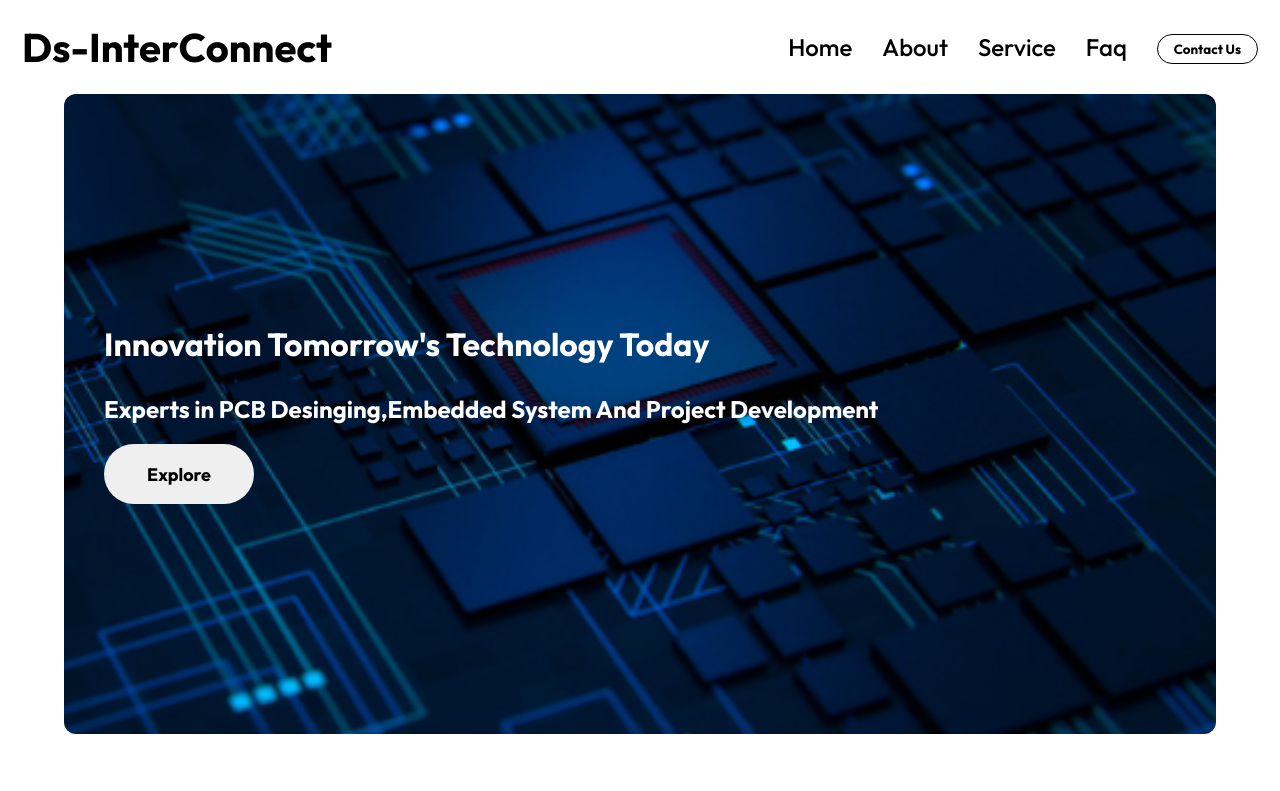
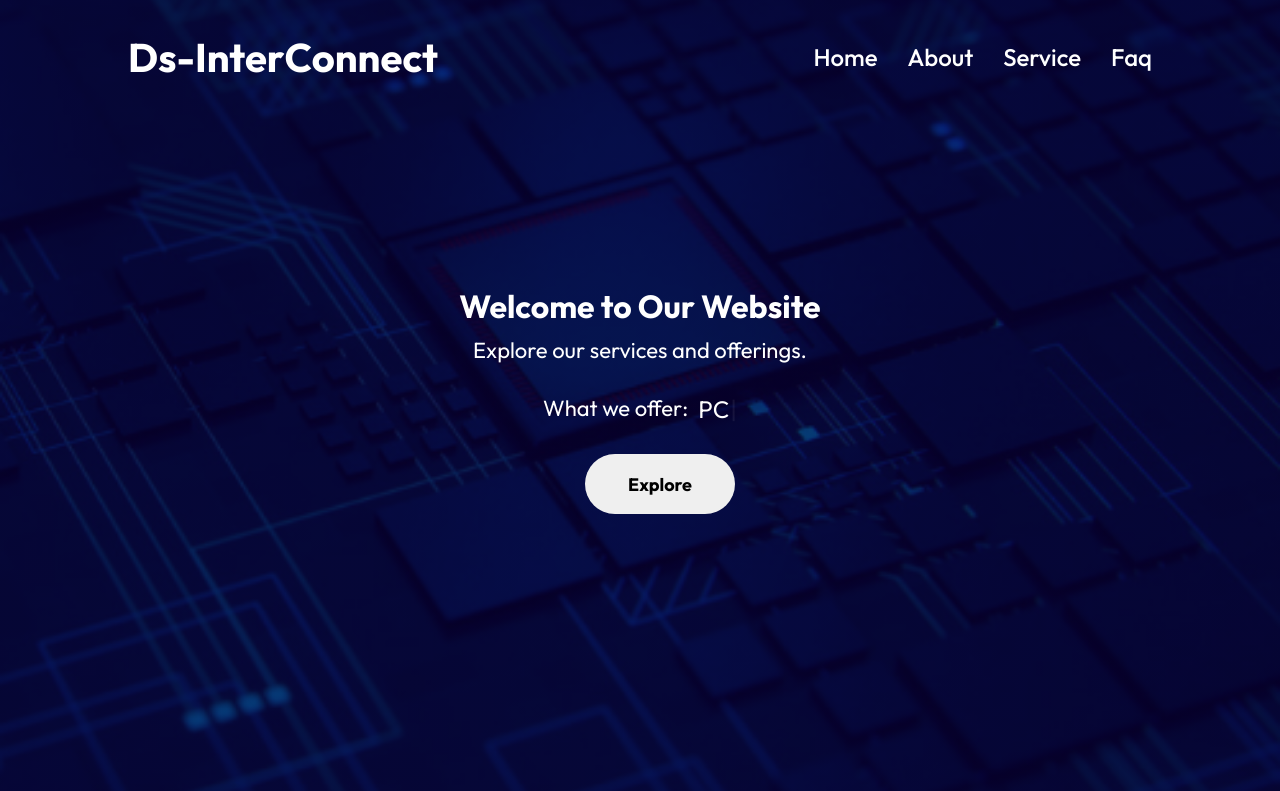
Before and after one commit to Gowthamstack/ds-project, a React (Vite) app: page / in a window 1280 px wide. Shown: the top 791 px of the page. Built offline with nearby package versions, Linux system fonts and the light colour scheme.

Commit message:
Typewritter Animation Added

```diff
--- a/package.json
+++ b/package.json
@@ -10,9 +10,11 @@
     "preview": "vite preview"
   },
   "dependencies": {
+    "motion": "^12.23.6",
     "react": "^19.1.0",
     "react-dom": "^19.1.0",
-    "react-router-dom": "^7.6.3"
+    "react-router-dom": "^7.6.3",
+    "typewriter-effect": "^2.22.0"
   },
   "devDependencies": {
     "@eslint/js": "^9.30.1",
--- a/src/Component/Home/MainBanner/MainBanner.css
+++ b/src/Component/Home/MainBanner/MainBanner.css
@@ -1,26 +1,38 @@
 .MainBanner {
   display: flex;
+  gap:10px;
+  align-items: center;
   justify-content: center;
   flex-direction: column;
-  background-image: url("/backgroundpic1.png");
+  background-image:linear-gradient(rgba(8,0,58,0.7),rgba(8,0,58,0.7)),url("/backgroundpic1.png");
   background-repeat: no-repeat;
   background-size: cover;
   background-position: center;
-  height: 80vh;
-  width: 90%;
-  margin: auto;
-  border-radius: 12px;
+  height: 100vh;
+  width: 100%;
+  color:#fff;
+  padding-left: 10%;
+  padding-right: 10%;
+}
+.MainBanner .typewriter-effect{
+  display: flex;
+  font-size: 24px;
   color: #fff;
-  box-sizing: border-box;
+  margin-top: 20px;
 }
-.MainBanner h1 {
-  padding-left: 40px;
+
+.MainBanner p{
+  font-size: 22px;
+}
+
+.MainBanner .typewriter-effect p {
+  margin-right: 10px;
 }
 
 .MainBanner h2 {
   margin-top: 30px;
   text-align: left;
-    padding-left: 40px;
+  padding-left: 40px;
 
 }
 .MainBanner button {
--- a/src/Component/Home/MainBanner/MainBanner.jsx
+++ b/src/Component/Home/MainBanner/MainBanner.jsx
@@ -1,12 +1,17 @@
 import React from "react";
 import "./MainBanner.css";
+import Typewriter from "typewriter-effect";
 
 const MainBanner = () => {
   return (
     <div className="MainBanner">
-     <h1>Innovation Tomorrow's Technology Today</h1>
-      <h2>Experts in PCB Desinging,Embedded System And Project Development</h2>
-      <button>Explore</button>
+      <h1>Welcome to Our Website</h1>
+      <p>Explore our services and offerings.</p>
+      <div className="typewriter-effect">
+        <p>What we offer:</p>
+         <Typewriter options={{ strings: ["Drone Assembly.", "PCB Designing.", "Telemetry.","Embeded System Testing."], autoStart: true, loop: true }} />
+      </div>
+      <button className="main-banner-button">Explore</button>
     </div>
   );
 };
--- a/src/Component/Home/Projects/Projects.jsx
+++ b/src/Component/Home/Projects/Projects.jsx
@@ -24,7 +24,7 @@ const Category = () => {
           <li>Telemetry</li>
         </ul>
         <div className="features">
-          Currently IOT Projects are More Enhanced Version
+          Currently IOT Projects are Mo re Enhanced Version
         </div>
         <div className="project-deliver">
           From Scratch to create a entire project for College Student
--- a/src/Navbar/Navbar.css
+++ b/src/Navbar/Navbar.css
@@ -3,12 +3,14 @@
   display: flex;
   justify-content: space-between;
   align-items: center;
-  padding: 22px ;
-  color: hwb(0 0% 100%);
-  position:sticky;
+  position:fixed;
+  left:0;
   top: 0;
-  z-index: 1000;
-  background-color: white;
+  color:#fff;
+  z-index: 10;
+  padding-left: 10%;
+  padding-right: 10%;
+  margin: 2rem 0px;
 }
 .logo {
   font-size: 40px;
@@ -22,7 +24,7 @@
 }
 
 .nav-links a {
-  color: #000;
+  color: #fff;
   text-decoration: none;
   font-weight: 500;
   transition: color 0.3s;
@@ -34,8 +36,8 @@
 
 .course-btn {
   padding: 6px 16px;
-  border:1px solid #000;
-  color: #000;
+  border:1px solid #fff;
+  color: #fff;
   border-radius: 20px;
   background-color: #fff;
   font-weight: bold;
@@ -65,12 +67,12 @@
   right: -100%;
   width: 100%;
   height: 100vh;
-  background-color: #000;
+  background-color: #fff;
   flex-direction: column;
   align-items: center;
   justify-content: center;
   gap: 24px;
-  color: #000;
+  color: #fff;
   font-size: 18px;
   transition: right 0.6s linear;
   z-index: 1000;
@@ -84,7 +86,7 @@
 
 .mobile-nav-links a {
   text-decoration: none;
-  color: #000;
+  color: #fff;
 }
 
 .cross-icon {
--- a/src/Navbar/Navbar.jsx
+++ b/src/Navbar/Navbar.jsx
@@ -20,9 +20,6 @@ const Navbar = () => {
         <NavLink to="/About">About</NavLink>
         <NavLink to="/Service">Service</NavLink>
         <NavLink to="/faq">Faq</NavLink>
-        <NavLink to="/Contact">
-        <button className="course-btn">Contact Us</button>
-      </NavLink>
       </div>
 
       <div className="menu-icon">
```
Also changed, not shown: src/index.css (line endings or trailing spaces), 1 other file (tests, documents, lock files or other folders).
